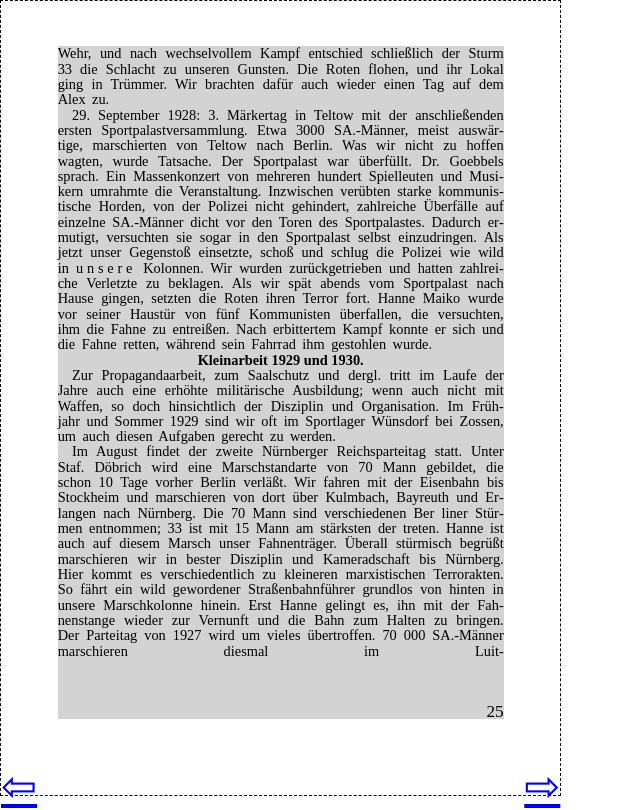
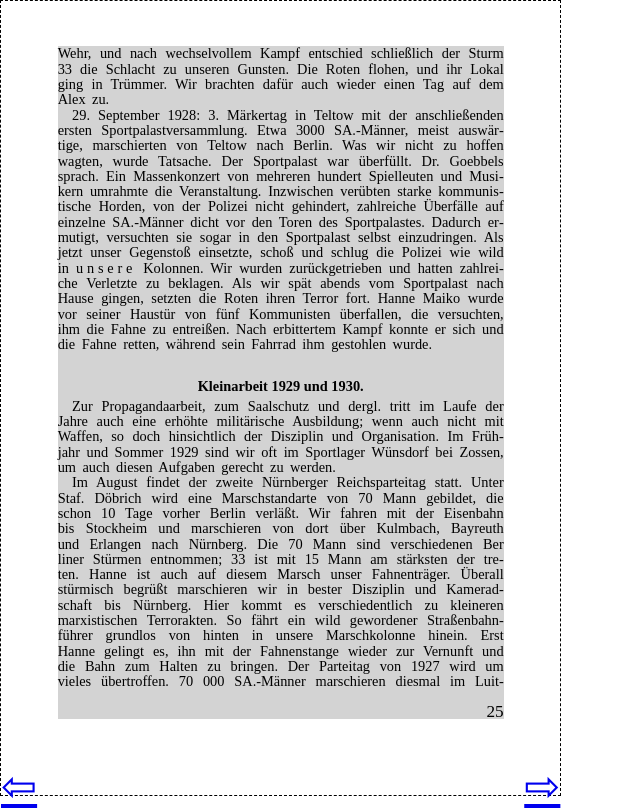
Before and after one commit to DigitalesSchrifttum/Sturm-33-Hans-Maikowski, a website: page 25.html in a window 1280 px wide. Shown: the whole page, without its empty margins (0-640 px from the left). Drawn offline with nearby package versions, Linux system fonts and the light colour scheme; files that its build step writes are made by us from their sources.

Commit message:
page 25 finished

```diff
--- a/25.html
+++ b/25.html
@@ -5,6 +5,12 @@
 		<meta name="viewport" content="width=device-width, initial-scale=1.0" />
 		<link rel="stylesheet" href="format.css" />
 		<title>Seite 25</title>
+		<style>
+			h6.margin-adjustment {
+				margin-top: 2.85mm;
+				margin-bottom: 1.25mm;
+			}
+		</style>
 	</head>
 	<body>
 		<div class="textarea margin-top-auto odd">
@@ -32,8 +38,8 @@
 				konnte er sich und die Fahne retten, während sein Fahrrad ihm gestohlen
 				wurde.
 			</p>
-
-			<h6>Kleinarbeit 1929 und 1930.</h6>
+			<br />
+			<h6 class="margin-adjustment">Kleinarbeit 1929 und 1930.</h6>
 			<p>
 				Zur Propagandaarbeit, zum Saalschutz und dergl. tritt im Laufe der Jahre
 				auch eine erhöhte militärische Ausbildung; wenn auch nicht mit Waffen,
@@ -41,7 +47,7 @@
 				Sommer 1929 sind wir oft im Sportlager Wünsdorf bei Zossen, um auch
 				diesen Aufgaben gerecht zu werden.
 			</p>
-			<p class="justify-last">
+			<p class="justify-last ws-1150µm">
 				Im August findet der zweite Nürnberger Reichsparteitag statt. Unter
 				Staf. Döbrich wird eine Marschstandarte von 70 Mann gebildet, die schon
 				10 Tage vorher Berlin verläßt. Wir fahren mit der Eisenbahn bis
```
Also changed, not shown: 1 other file.
